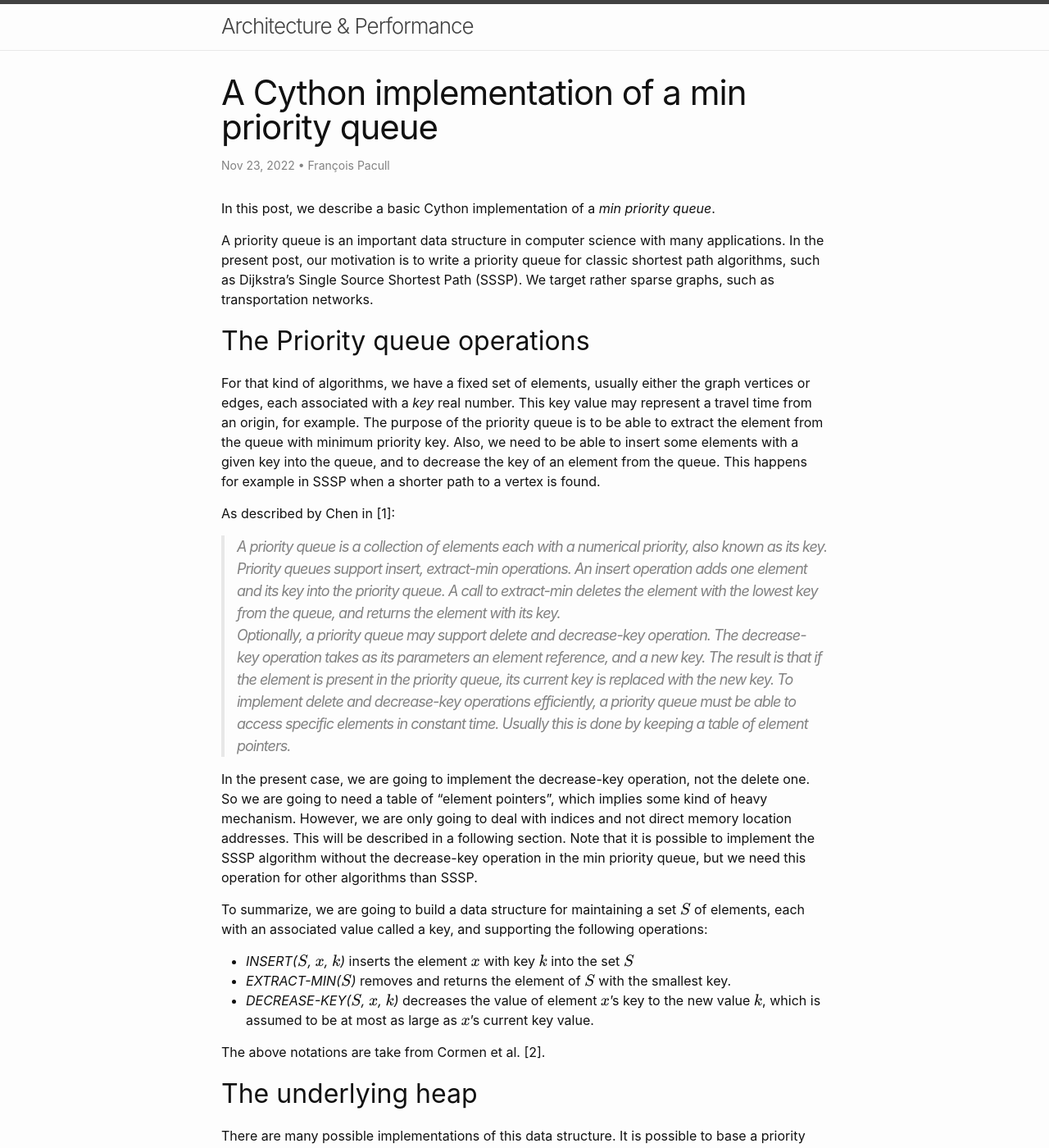
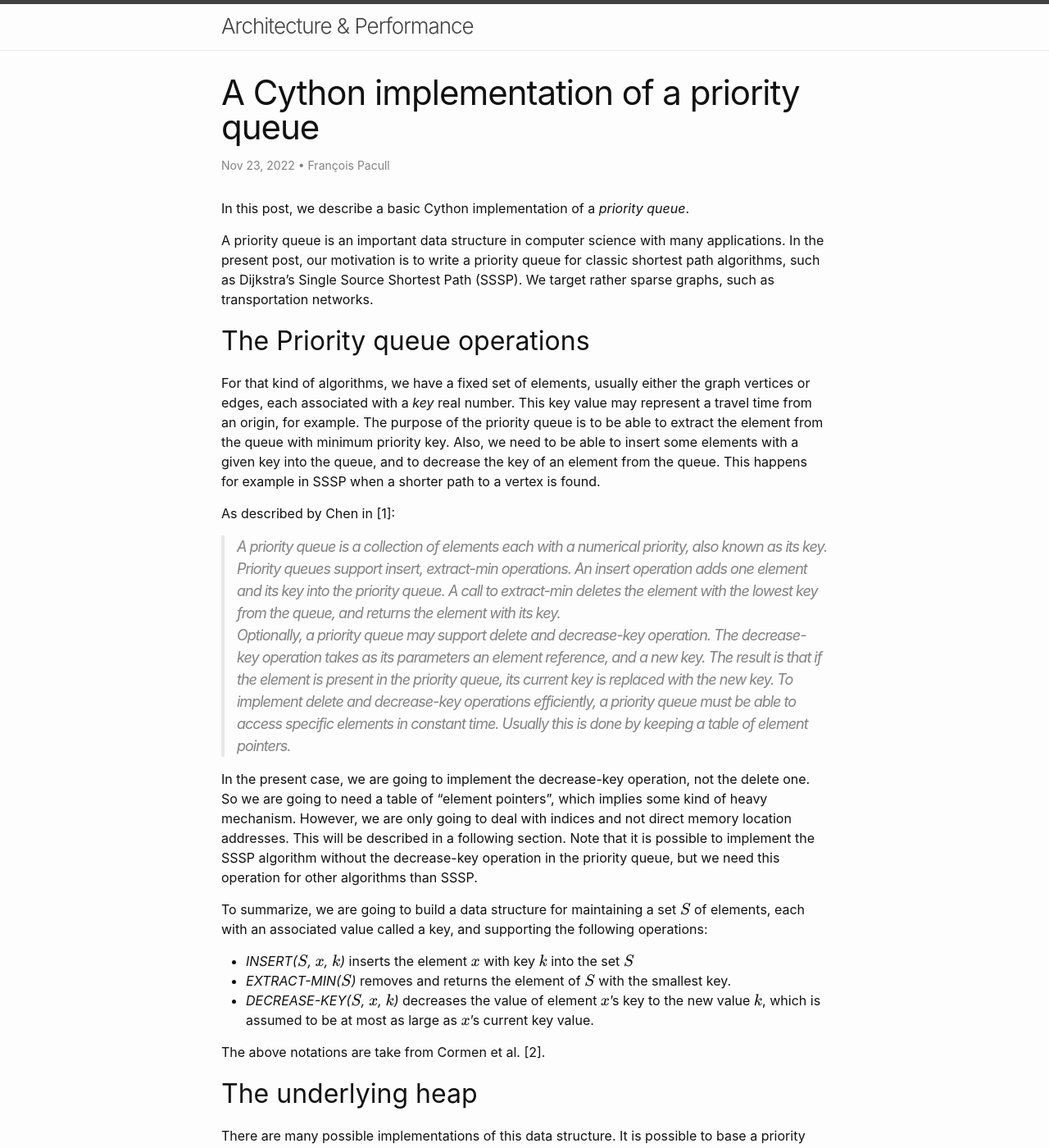
Before and after one commit to aetperf/aetperf.github.io, a Jekyll site: the page built from _posts/2022-11-23-A-Cython-implementation-of-a-min-priority-queue.md, in a window 1280 px wide and 1400 px high. Shown: the whole window at 82% size. Built offline with Jekyll 4.4.1, drawn with Linux system fonts in a browser that asks for light colours; formulas are drawn with MathJax 3; comment, search, counter and statistics services are not loaded; some of the changed text lies outside the part shown.

Commit message:
small update

```diff
--- a/_posts/2022-11-23-A-Cython-implementation-of-a-min-priority-queue.md
+++ b/_posts/2022-11-23-A-Cython-implementation-of-a-min-priority-queue.md
@@ -1,5 +1,5 @@
 ---
-title: A Cython implementation of a min priority queue
+title: A Cython implementation of a priority queue
 layout: post
 comments: true
 author: François Pacull
@@ -12,7 +12,7 @@ tags:
 - Path algorithms
 ---
 
-In this post, we describe a basic Cython implementation of a *min priority queue*.
+In this post, we describe a basic Cython implementation of a *priority queue*.
 
 A priority queue is an important data structure in computer science with many applications. In the present post, our motivation is to write a priority queue for classic shortest path algorithms, such as Dijkstra's Single Source Shortest Path (SSSP). We target rather sparse graphs, such as transportation networks.
 
@@ -25,7 +25,7 @@ As described by Chen in [1]:
 > A *priority queue* is a collection of elements each with a numerical *priority*, also known as its *key*. Priority queues support *insert*, *extract-min* operations. An insert operation adds one element and its key into the priority queue. A call to extract-min deletes the element with the lowest key from the queue, and returns the element with its key.
 Optionally, a priority queue may support *delete* and *decrease-key* operation. The decrease-key operation takes as its parameters an element reference, and a new key. The result is that if the element is present in the priority queue, its current key is replaced with the new key. To implement delete and decrease-key operations efficiently, a priority queue must be able to access specific elements in constant time. Usually this is done by keeping a table of element pointers.
 
-In the present case, we are going to implement the decrease-key operation, not the delete one. So we are going to need a table of "element pointers", which implies some kind of heavy mechanism. However, we are only going to deal with indices and not direct memory location addresses. This will be described in a following section. Note that it is possible to implement the SSSP algorithm without the decrease-key operation in the min priority queue, but we need this operation for other algorithms than SSSP.
+In the present case, we are going to implement the decrease-key operation, not the delete one. So we are going to need a table of "element pointers", which implies some kind of heavy mechanism. However, we are only going to deal with indices and not direct memory location addresses. This will be described in a following section. Note that it is possible to implement the SSSP algorithm without the decrease-key operation in the priority queue, but we need this operation for other algorithms than SSSP.
 
 To summarize, we are going to build a data structure for maintaining a set $S$ of elements, each with an associated value called a key, and supporting the following operations:
 - *INSERT($S$, $x$, $k$)* inserts the element $x$ with key $k$ into the set $S$
@@ -80,7 +80,7 @@ The length of the tree array could be smaller than the element array because the
 
 ### Mutual references
 
-The path algorithm is only dealing with the elements, which are stored in the element array, and call the min priority queue operations: insert, extract-min and decrease-key. The order of the elements in the element array is never changed, while items in the binary tree are permuted, in order to meet the min-heap property: a value of a given node `i` is not smaller than the value of its parent node `parent(i)`.
+The path algorithm is only dealing with the elements, which are stored in the element array, and call the priority queue operations: insert, extract-min and decrease-key. The order of the elements in the element array is never changed, while items in the binary tree are permuted, in order to meet the min-heap property: a value of a given node `i` is not smaller than the value of its parent node `parent(i)`.
 
 So we need some kind of mutual references, in order to associate an element in the heap to a tree node, and vice-versa. Since we have an array storing the elements, we are going to use indices to refer to the associated tree nodes. As Robert Sedgewick explains in [5]:
 
```
